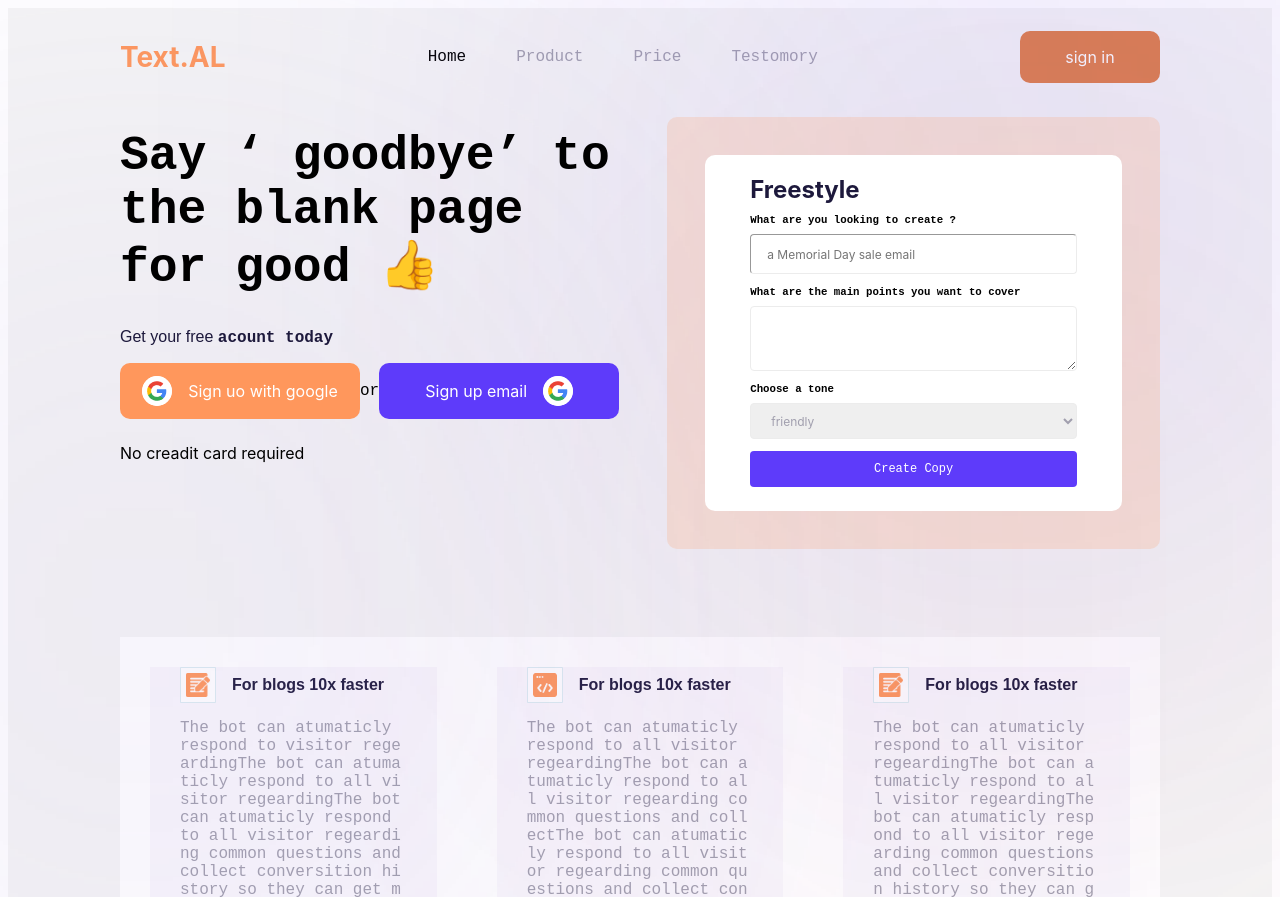
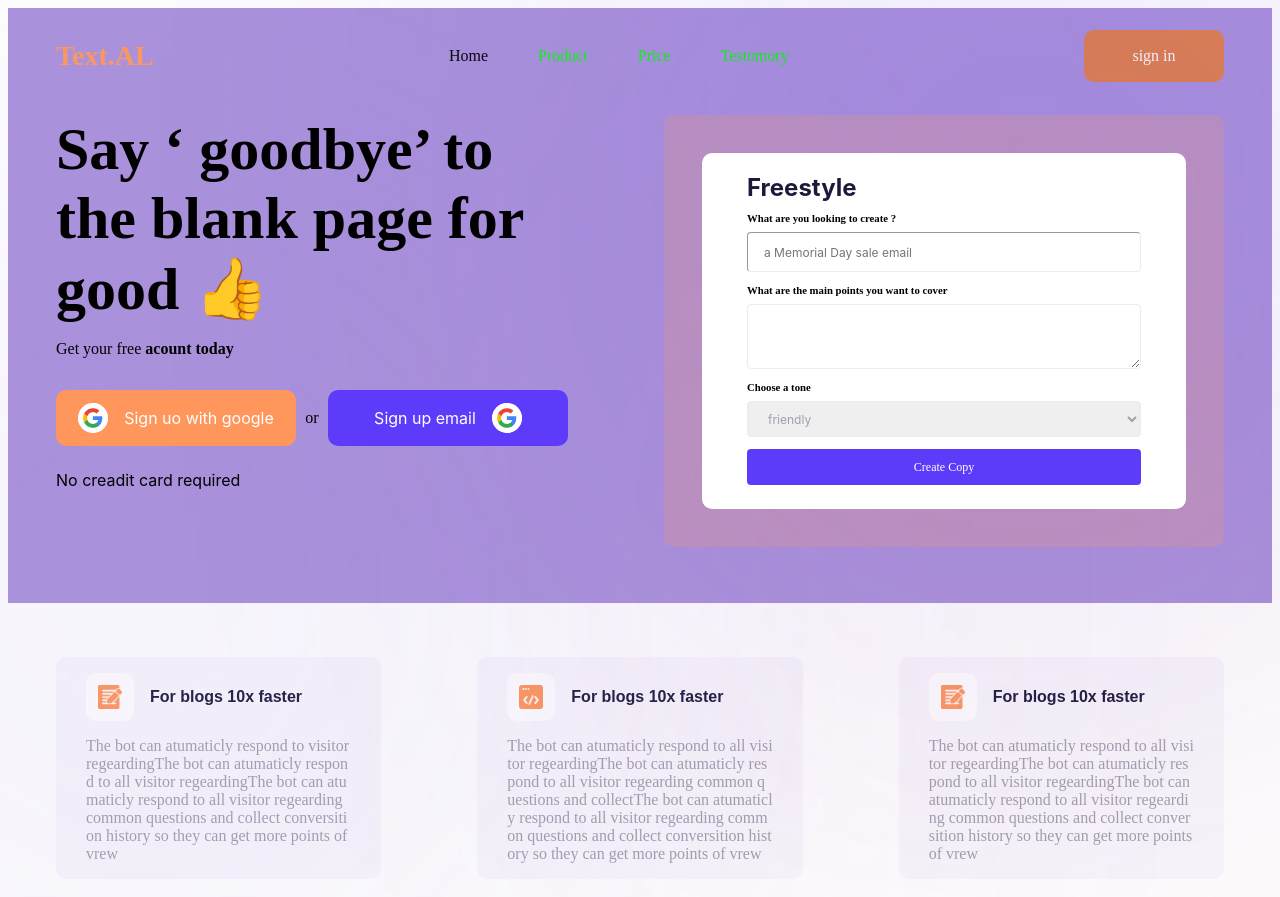
Before and after one commit to samiraroshani/landing-page, a plain HTML site: page index.html in a window 1280 px wide. Shown: the top 897 px of the page. Drawn offline with Linux system fonts and the light colour scheme; a web font is replaced by a local one.

Commit message:
the fix some bugs on style

```diff
--- a/index.html
+++ b/index.html
@@ -9,14 +9,15 @@
     <div class="div1"></div>
     <div class="div2"></div>
     <div class="div3"></div>
+    <div class="section-head">
         <header>
-        <h2 class="h2">Text.AL</h2>
-        <nav>
+            <h2 class="header-h2">Text.AL</h2>
+            <nav class="header-menu">
                 <ul>
-            <li><a class="home" href="#">Home</a></li>
-            <li><a class="others-nav" href="#">Product</a></li>
-            <li><a class="others-nav" href="#">Price</a></li>
-            <li><a class="others-nav" href="#">Testomory</a></li>
+                <li><a class="active" href="#">Home</a></li>
+                <li><a  href="#">Product</a></li>
+                <li><a  href="#">Price</a></li>
+                <li><a  href="#">Testomory</a></li>
                 </ul>
             </nav>
             <button class="btn-header btn" type="button">sign in</button>
@@ -51,19 +52,20 @@
             <!-- /* the left section*/ -->
                 <div class="sections">
                     <div class="div-left">
-                <h1 class="h1">Say ‘ goodbye’ to the blank page for good 👍</h1>
+                        <h1>Say ‘ goodbye’ to the blank page for good 👍</h1>
                     </div>
                     <p class="h6">Get your free <strong> acount today </strong></p>
                     <div class="left-section-btn">
                         <button class="left-section-btns btn-google btn" type="button">Sign uo with google
-                    <img class="img-btn" src="./img/google.png" alt="google">
+                            <img class="img-btn" src="./img/Google.png" alt="Google">
                         </button>
                         <span>or</span>
                         <button class="left-section-btns btn-arrow btn" type="button">Sign up email
-                    <img class="img-btn" src="./img/google.png" alt="google">
+                            <img class="img-btn" src="./img/Google.png" alt="Google">
                         </button>
                     </div>
-            <p class="p">No creadit card required</p>
+                    <p class="p-left-section">No creadit card required</p>
+                </div>
         </div>
     </div>
 
@@ -72,7 +74,7 @@
         <div class="internal-blog-div">
             <div class="blog-header">
                 <img class="img" src="./img/Vector.png" alt="blog">
-                <h6 class="h6">For blogs 10x faster</h6>
+                <h6 class="blog-header-h6">For blogs 10x faster</h6>
             </div>
             <div class="blog-p">
                 <p>The bot can atumaticly respond to visitor regeardingThe bot can atumaticly respond to all visitor regeardingThe bot can atumaticly respond to all visitor regearding common questions and collect conversition history so they can get more points of vrew</p>
@@ -81,7 +83,7 @@
         <div class="internal-blog-div">
             <div class="blog-header">
                 <img class="img" src="./img/tag.png" alt="blog">
-                <h6 class="h6">For blogs 10x faster</h6>
+                <h6 class="blog-header-h6">For blogs 10x faster</h6>
             </div>
             <div class="blog-p">
                 <p>The bot can atumaticly respond to all visitor regeardingThe bot can atumaticly respond to all visitor regearding common questions and collectThe bot can atumaticly respond to all visitor regearding common questions and collect conversition history so they can get more points of vrew</p>
@@ -90,20 +92,17 @@
         <div class="internal-blog-div">
             <div class="blog-header">
                 <img class="img" src="./img/Vector.png" alt="blog">
-                <h6 class="h6">For blogs 10x faster</h6>
+                <h6 class="blog-header-h6">For blogs 10x faster</h6>
             </div>
             <div class="blog-p">
                 <p>The bot can atumaticly respond to all visitor regeardingThe bot can atumaticly respond to all visitor regeardingThe bot can atumaticly respond to all visitor regearding common questions and collect conversition history so they can get more points of vrew</p>
             </div>
         </div>
+
+
     </div>
     <div class="movie">
-        <div class="movie-header">
-            <img class="img-movie-header" src="./img/Rectangle.png" alt="blog">
-            <input class="movie-input"  type="text">
-            <img class="img-movie-header" src="./img/Rectangle.png" alt="blog">
-        </div>
-        <img class="movie-img" src="./img/birthday-cake-for-teacher-with-name-c05f.jpg" alt="birthday">
+        <img class="movie-img" src="./img/bloger.png" alt="the man">
     </div>
 </div>
 </body>
--- a/style.css
+++ b/style.css
@@ -1,6 +1,17 @@
-*{
-    font-family: 'Courier New', Courier, monospace;
-}
+@font-face {
+    font-family: myFirstFont;
+    src: url(sansation_light.woff);
+ }
+
+ @font-face {
+    font-family: myFirstFont;
+    src: url(sansation_bold.woff);
+    font-weight: bold;
+ }
+
+ * {
+    font-family: myFirstFont;
+ }
 
 .div1{
     position: absolute;
@@ -33,9 +44,8 @@
     filter: blur(282px);
 }
 .div-main{
-    background-color: #F5F5F5;
-    padding-left: 112px;
-    padding-right: 112px;
+    background-color: #FFFFFF;
+
 
 }
 header{
@@ -46,21 +56,15 @@ header{
     display: flex;
     flex: 1;
     align-items: center;
+    margin-left: 48px;
+    margin-right: 48px;
 }
-.h2{
+.header-h2{
     color: #FF975C;
     font-size: 28px;
-    font-family: 'Inter';
+    font-family: 'myFirstFont';
     /*background-color: green;*/
     display: flex;
-}
-nav {
-    font-family: 'Inter';
-    font-size: 16px;
-    align-items: center;
-    /*background-color: pink;*/
-    display: flex;
-    align-content: center;
 }
 ul{
     list-style-type: none;
@@ -75,11 +79,17 @@ li{
 a{
     text-decoration: none;
 }
-.home{
+nav.header-menu ul li a{
+    font-family: 'myFirstFont';
+    font-size: 16px;
+    align-items: center;
+    /*background-color: pink;*/
+    display: flex;
+    align-content: center;
+    color:#00ff00;
+}
+nav.header-menu ul li a.active{
     color:black;
-}
-.others-nav{
-    color:#A19FAE;
 }
 .btn-header{
     background: #e0814b;
@@ -87,7 +97,7 @@ a{
     border-radius: 10px;
     width: 140px;
     height: 52px;
-    font-family: 'Inter';
+    font-family: 'myFirstFont';
     font-size: 16px;
     border-width: 0;
     cursor: pointer;
@@ -96,12 +106,18 @@ a{
     background-color: #FF975C;
     color:#FFFFFF
 }
+.section-head{
+    max-width: 1440px;
+    background-color: #A991DB;
+    display: flex;
+    flex-direction: column;
+}
 .main-sections{
      /* background-color: #A991DB;  */
     display: flex;
     margin-top: 20px;
+    position: relative;
     flex-direction: row-reverse;
-    position: relative;
 }
 .sections{
     flex-direction: column;
@@ -109,16 +125,18 @@ a{
     border-radius: 10px;
     flex:1;
     margin-bottom: 56px;
+    margin-left: 48px;
 }
 .right-section{
     background-color:rgba(255, 151, 92, 0.2);
+    margin-right: 48px;
 }
 
 
 .form-right{
     flex-direction: column;
     display: flex;
-     background-color: white;
+    background-color: white;
     margin: 38px;
     border-radius: 10px;
     padding-left: 45px;
@@ -175,7 +193,7 @@ a{
 .div-left{
     /* background-color: red; */
     padding-right: 45px;
-    font-family: ui-serif;
+    font-family: "myFirstFont";
 }
 /* .h6{
     margin-top: 0px;
@@ -225,17 +243,18 @@ a{
     border-radius: 400px;
     border-width: 0;
 }
-.h4{
+/* .h4{
     font-size: 16px;
-    /* background-color: #968ac9; */
+     background-color: #968ac9;
 
-}
-.h1{
+} */
+h1{
     /* background-color: #3bfa72; */
     margin-top: 12px;
-    font-size: 48px;
+    font-size: 60px;
+    margin: 0px;
 }
-.p{
+.p-left-section{
     font-size: 16px;
     color: #000000;
     font-family: Inter;
@@ -245,9 +264,10 @@ a{
     display: flex;
     flex-direction: row;
     flex:1;
-    background-color: #FFFFFF;
+    /* background-color: red; */
     justify-content: space-between;
-    margin-top: 32px;
+    margin-top: 24px;
+
 
 }
 .internal-blog-div{
@@ -256,6 +276,10 @@ a{
     background-color: #F9F7FC;
     margin: 30px;
     width: 374px;
+    margin-left: 48px;
+    margin-right: 48px;
+    border-radius: 10px;
+    border-width: 0;
 
 }
 .blog-header{
@@ -264,21 +288,21 @@ a{
     display: flex;
     margin-left: 30px;
     margin-right: 30px;
+    margin-top: 16px;
     align-items: center;
 
 }
 .img{
     background-color: #FFFFFF;
     margin-right: 16px;
-    padding: 5px;
+    padding: 12px;
     width: 24px;
     height: 24px;
     border-width: 0;
-    border-radius: 1px;
-    border: solid 1px rgba(78, 158, 186, 0.2);
+    border-radius: 10px;
     background-color: #FFFFFF;
 }
-.h6{
+.blog-header-h6{
     font-size: 16px;
     font-family: Arial, Helvetica, sans-serif;
     color: #1D193C;
@@ -302,8 +326,10 @@ a{
 .movie{
     display: flex;
     flex-direction: column;
-    background-color: rgb(100, 110, 110);
-    margin-top: 56px;
+    /* background-color: rgb(100, 110, 110); */
+    margin-top: 24px;
+    margin-left: 48px;
+    margin-right: 48px;
 }
 .movie-header{
     background-color: #FF975C;
```
Also changed, not shown: img/bloger.png (added), sansation_bold.woff (added). Lines whose indentation alone changed are shown as unchanged.
